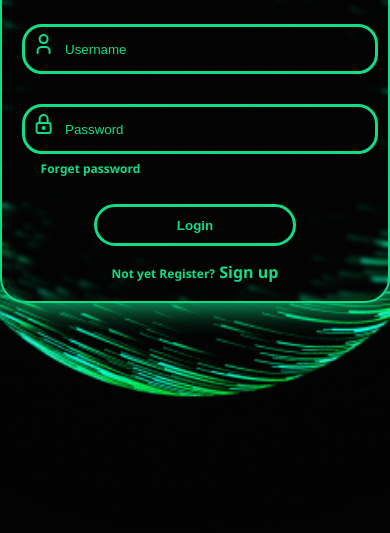
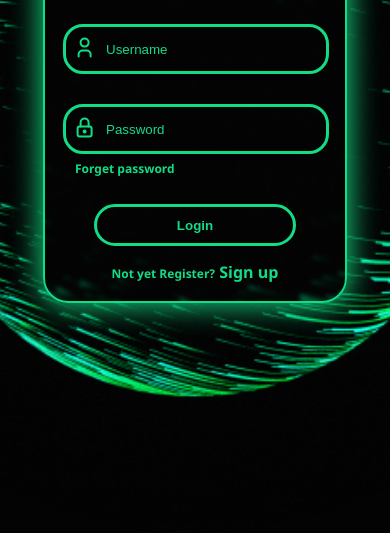
Before and after one commit to Abdul-b7/Global_Form, a plain HTML site: page index.html in a window 390 px wide. Shown: the part 311-844 px from the top of the page. Drawn offline with Linux system fonts and the light colour scheme.

Commit message:
Update style.css

```diff
--- a/style.css
+++ b/style.css
@@ -110,3 +110,25 @@ body{
 .container .not-user a:hover{
     border-bottom: 2px solid #12DD86;
 }
+
+@media (max-width:768px) {
+    .container{
+        width: 300px;
+        height:380px ;
+    }
+    .container .input-f{
+        position: relative;
+        width: 210px;
+        height: 40px;
+        margin: 40px 18px;
+    }
+    .container span{
+        transform: translate(40%,40%);
+    }
+    .container input{
+        width: 210px;
+        height: 44px;
+        padding: 0 10px 0 40px;
+        border: 3px solid #12DD86;
+    }
+}
```
